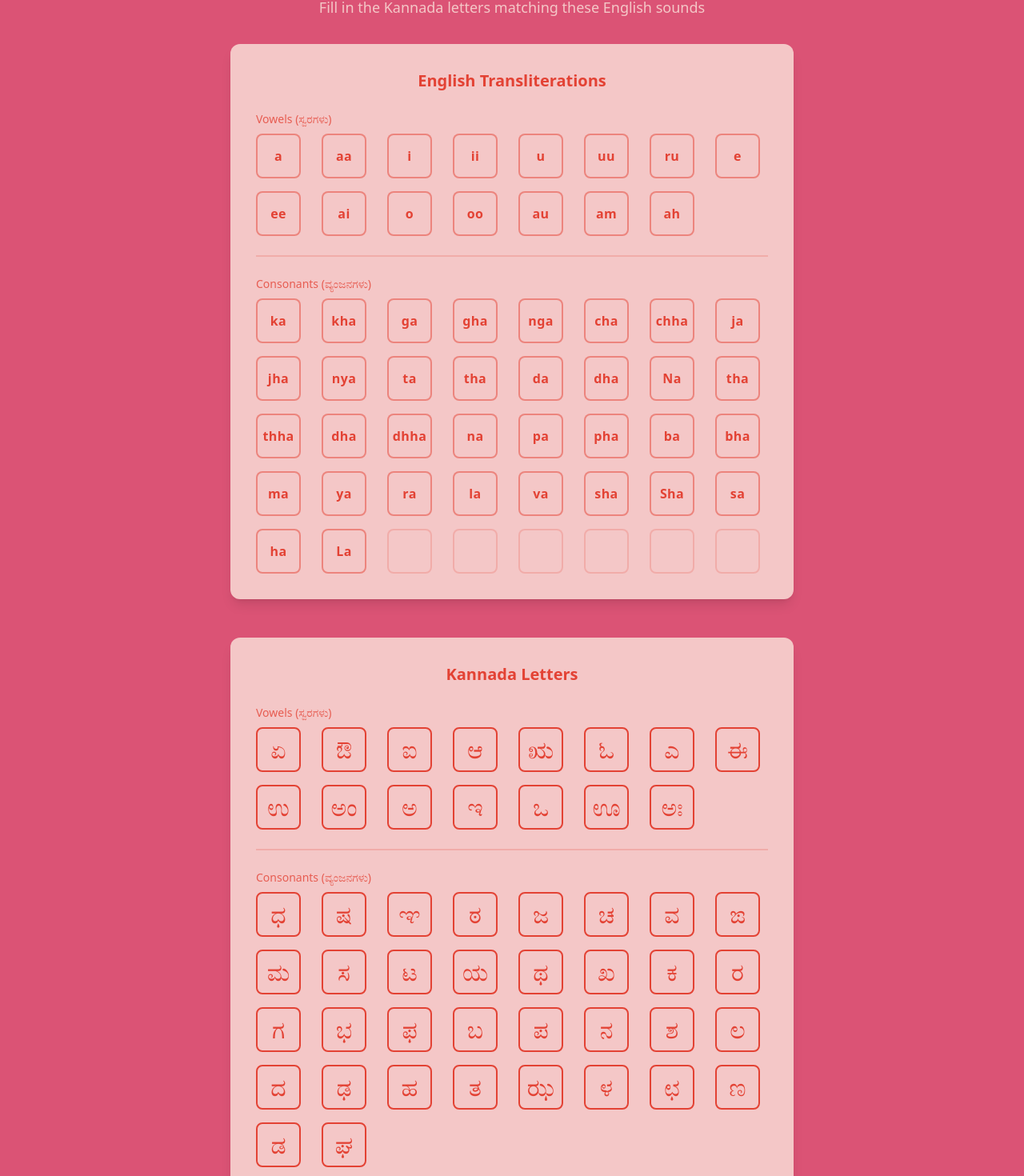
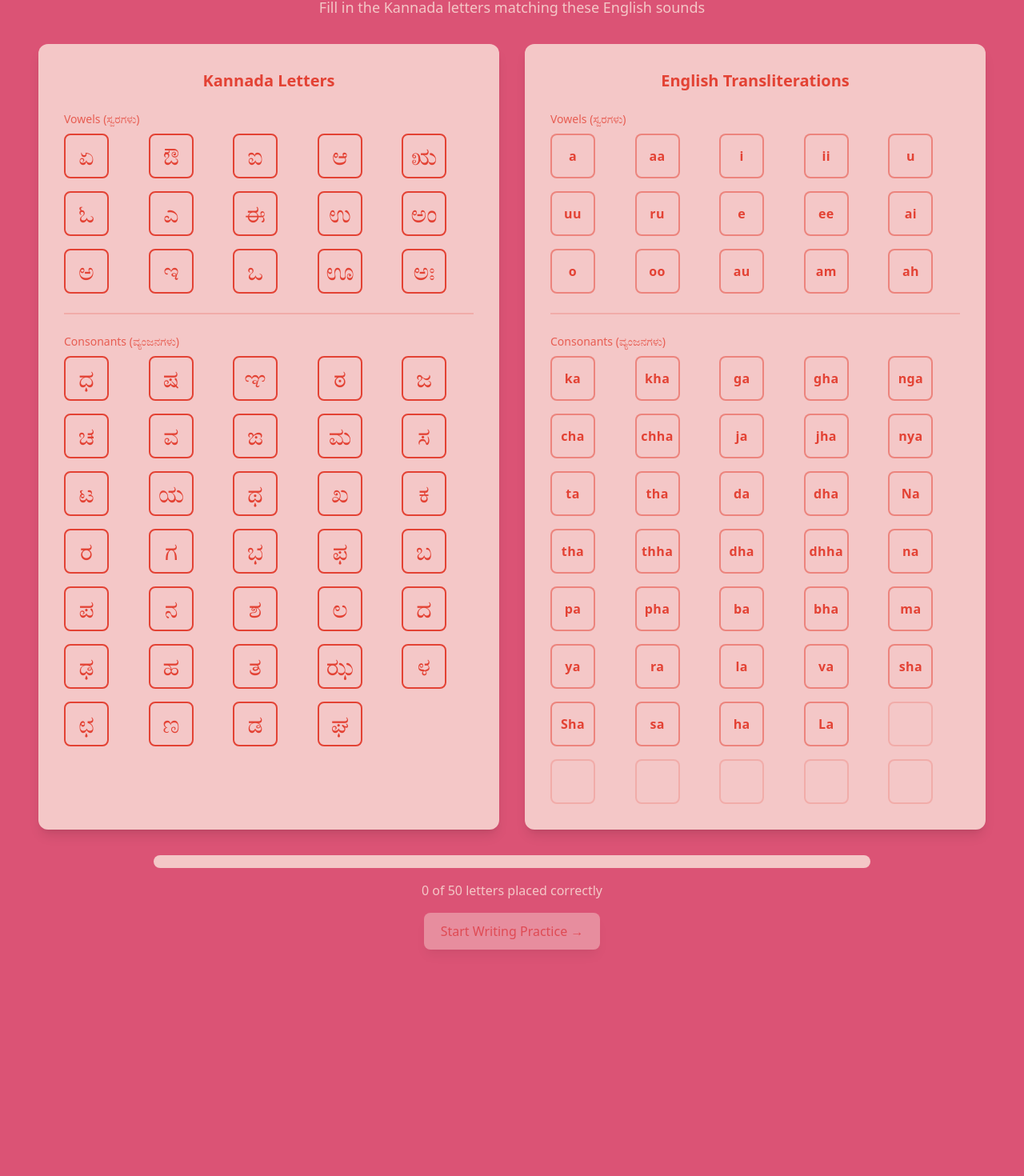
Before and after one commit to AndroAvi/lexidrop, a React (Vite) app: page /bento in a window 1280 px wide. Shown: the part 153-1623 px from the top of the page at 80% size. After the commit the page ends 1372 px from the top, so only its background shows below. Built offline with nearby package versions, Linux system fonts and the light colour scheme.

Commit message:
realign boards side by side

```diff
--- a/src/components/AlphabetBoard.jsx
+++ b/src/components/AlphabetBoard.jsx
@@ -74,7 +74,7 @@ const blankSpaces = Array(blankSpacesNeeded).fill().map((_, index) => ({
 // Combine vowels, blank spaces, and consonants
 const kannadaAlphabet = [...vowels, ...blankSpaces, ...consonants];
 
-const AlphabetBoard = () => {
+const AlphabetBoard = ({ onStartPractice }) => {
   // Track letters that have been correctly placed in their slots
   const [placedLetters, setPlacedLetters] = useState(new Set());
   const [showSuccess, setShowSuccess] = useState(false);
@@ -88,6 +88,7 @@ const AlphabetBoard = () => {
       setShowSuccess(true);
     }
   }, [progress]);
+
   // Create a randomized array of draggable Kannada letters
   const [randomizedLetters] = useState(() => {
     const letters = kannadaAlphabet.map((letter, index) => ({
@@ -103,6 +104,7 @@ const AlphabetBoard = () => {
 
     return letters;
   });
+
   const COLS = 8;
   // Calculate required rows based on total letters
   const ROWS = Math.ceil(kannadaAlphabet.length / COLS);
@@ -127,37 +129,62 @@ const AlphabetBoard = () => {
         </p>
 
         <DndProvider backend={HTML5Backend}>
-          <div className="bg-[#F4C7C7] rounded-xl p-8 shadow-lg w-fit mx-auto">
+          {/* Main content area with side-by-side layout */}
+          <div className="flex flex-row justify-center gap-8 w-full px-4">
+            {/* Left side: Draggable Kannada Letters */}
+            <div className="bg-[#F4C7C7] rounded-xl p-8 shadow-lg w-1/2 max-w-xl">
+              <h3 className="text-xl font-bold text-[#E34234] mb-6 text-center">Kannada Letters</h3>
+              <div className="w-full">
+                {/* Vowels Section */}
+                <div className="text-sm font-medium text-[#E34234]/80 mb-2 text-left">Vowels (ಸ್ವರಗಳು)</div>
+                <div className="grid grid-cols-5 gap-4 mb-6">
+                  {randomizedLetters
+                    .filter(letter => vowels.some(v => v.kannada === letter.letter))
+                    .map((letter) => {
+                      const isPlaced = placedLetters.has(letter.letter);
+                      return !isPlaced ? (
+                        <DraggableLetter
+                          key={letter.id}
+                          letter={letter.letter}
+                          id={letter.id}
+                        />
+                      ) : (
+                        <div key={letter.id} className="h-14 w-14" />
+                      );
+                    })}
+                </div>
+
+                {/* Separator Line */}
+                <div className="border-b-2 border-[#E34234]/20 my-6"></div>
+
+                {/* Consonants Section */}
+                <div className="text-sm font-medium text-[#E34234]/80 mb-2 text-left">Consonants (ವ್ಯಂಜನಗಳು)</div>
+                <div className="grid grid-cols-5 gap-4">
+                  {randomizedLetters
+                    .filter(letter => consonants.some(c => c.kannada === letter.letter))
+                    .map((letter) => {
+                      const isPlaced = placedLetters.has(letter.letter);
+                      return !isPlaced ? (
+                        <DraggableLetter
+                          key={letter.id}
+                          letter={letter.letter}
+                          id={letter.id}
+                        />
+                      ) : (
+                        <div key={letter.id} className="h-14 w-14" />
+                      );
+                    })}
+                </div>
+              </div>
+            </div>
+
+            {/* Right side: Drop Zones */}
+            <div className="bg-[#F4C7C7] rounded-xl p-8 shadow-lg w-1/2 max-w-xl">
               <h3 className="text-xl font-bold text-[#E34234] mb-6 text-center">English Transliterations</h3>
-            <div className="flex flex-col items-center justify-center">
-              {/* Column Headers */}
-              {/* <div className="flex pl-8 mb-4">
-                <div className="w-8 h-8" />
-                <div className="grid grid-cols-8 gap-4 w-[640px]">
-                  {Array(COLS).fill().map((_, i) => (
-                    <div key={`col-${i}`} className="flex justify-center">
-                      <span className="text-sm font-semibold text-[#E34234]">{i + 1}</span>
-                    </div>
-                  ))}
-                </div>
-              </div> */}
-
-              {/* Matrix with Row Numbers */}
-              <div className="flex">
-                {/* Row Headers */}
-                {/* <div className="w-8 flex flex-col gap-4 mr-4">
-                  {Array(ROWS).fill().map((_, i) => (
-                    <div key={`row-${i}`} className="h-14 flex items-center justify-center">
-                      <span className="text-sm font-semibold text-[#E34234]">{String.fromCharCode(65 + i)}</span>
-                    </div>
-                  ))}
-                </div> */}
-
-                {/* Matrix */}
-                <div className="w-[640px]">
+              <div className="w-full">
                 {/* Section Label for Vowels */}
                 <div className="text-sm font-medium text-[#E34234]/80 mb-2 text-left">Vowels (ಸ್ವರಗಳು)</div>
-                  <div className="grid grid-cols-8 gap-4">
+                <div className="grid grid-cols-5 gap-4">
                   {/* Vowels Section */}
                   {cells.slice(0, vowels.length).map((cell, index) => {
                     const kannadaLetter = index < vowels.length ? vowels[index].kannada : null;
@@ -181,7 +208,7 @@ const AlphabetBoard = () => {
 
                 {/* Section Label for Consonants */}
                 <div className="text-sm font-medium text-[#E34234]/80 mb-2 text-left">Consonants (ವ್ಯಂಜನಗಳು)</div>
-                  <div className="grid grid-cols-8 gap-4">
+                <div className="grid grid-cols-5 gap-4">
                   {/* Consonants Section */}
                   {cells.slice(vowels.length + blankSpacesNeeded).map((cell, index) => {
                     const consonantIndex = index + vowels.length + blankSpacesNeeded;
@@ -203,57 +230,39 @@ const AlphabetBoard = () => {
               </div>
             </div>
           </div>
-          </div>
-
-          {/* Draggable Kannada Letters Section */}
-          <div className="mt-12 bg-[#F4C7C7] rounded-xl p-8 shadow-lg w-fit mx-auto">
-            <h3 className="text-xl font-bold text-[#E34234] mb-6 text-center">Kannada Letters</h3>
-            <div className="w-[640px]">
-              {/* Vowels Section */}
-              <div className="text-sm font-medium text-[#E34234]/80 mb-2 text-left">Vowels (ಸ್ವರಗಳು)</div>
-              <div className="grid grid-cols-8 gap-4 mb-6">
-                {randomizedLetters
-                  .filter(letter => vowels.some(v => v.kannada === letter.letter))
-                  .map((letter) => {
-                    const isPlaced = placedLetters.has(letter.letter);
-                    return !isPlaced ? (
-                      <DraggableLetter
-                        key={letter.id}
-                        letter={letter.letter}
-                        id={letter.id}
-                      />
-                    ) : (
-                      <div key={letter.id} className="h-14 w-14" />
-                    );
-                  })}
-              </div>
-
-              {/* Separator Line */}
-              <div className="border-b-2 border-[#E34234]/20 my-6"></div>
-
-              {/* Consonants Section */}
-              <div className="text-sm font-medium text-[#E34234]/80 mb-2 text-left">Consonants (ವ್ಯಂಜನಗಳು)</div>
-              <div className="grid grid-cols-8 gap-4">
-                {randomizedLetters
-                  .filter(letter => consonants.some(c => c.kannada === letter.letter))
-                  .map((letter) => {
-                    const isPlaced = placedLetters.has(letter.letter);
-                    return !isPlaced ? (
-                      <DraggableLetter
-                        key={letter.id}
-                        letter={letter.letter}
-                        id={letter.id}
-                      />
-                    ) : (
-                      <div key={letter.id} className="h-14 w-14" />
-                    );
-                  })}
-              </div>
-            </div>
-          </div>
         </DndProvider>
 
-
+        <div className="mt-8 text-center space-y-4 w-full max-w-4xl">
+          {/* Progress Bar */}
+          <div className="w-full mx-auto bg-[#F4C7C7] rounded-full h-4 overflow-hidden">
+            <div
+              className={`h-full transition-all duration-500 ease-out rounded-full
+                ${progress === 100 ? 'bg-[#E34234] animate-[pulse_2s_ease-in-out_infinite]' : 'bg-[#E34234]'}`}
+              style={{ width: `${progress}%` }}
+            />
+          </div>
+          <div className="text-[#F4C7C7] font-medium">
+            {progress === 100 ? (
+              <span className="text-[#F4C7C7] font-bold animate-[bounce_1s_ease-in-out_infinite]">
+                All letters placed correctly! Great job! 🎉
+              </span>
+            ) : (
+              <span>
+                {placedCount} of {totalLetters} letters placed correctly
+              </span>
+            )}
+          </div>
+          <button
+            onClick={() => progress === 100 && onStartPractice()}
+            className={`px-8 py-3 rounded-full text-lg font-semibold transform transition-all duration-300
+                     shadow-lg hover:shadow-xl ${progress === 100
+                       ? 'bg-[#E34234] text-[#F4C7C7] hover:bg-[#c93a2e] hover:scale-105'
+                       : 'bg-[#F4C7C7] text-[#E34234] hover:bg-[#f0baba] hover:scale-105 opacity-50 cursor-not-allowed'}`}
+            disabled={progress !== 100}
+          >
+            Start Writing Practice →
+          </button>
+        </div>
       </div>
     </div>
   );
```
Lines whose indentation alone changed are shown as unchanged.
